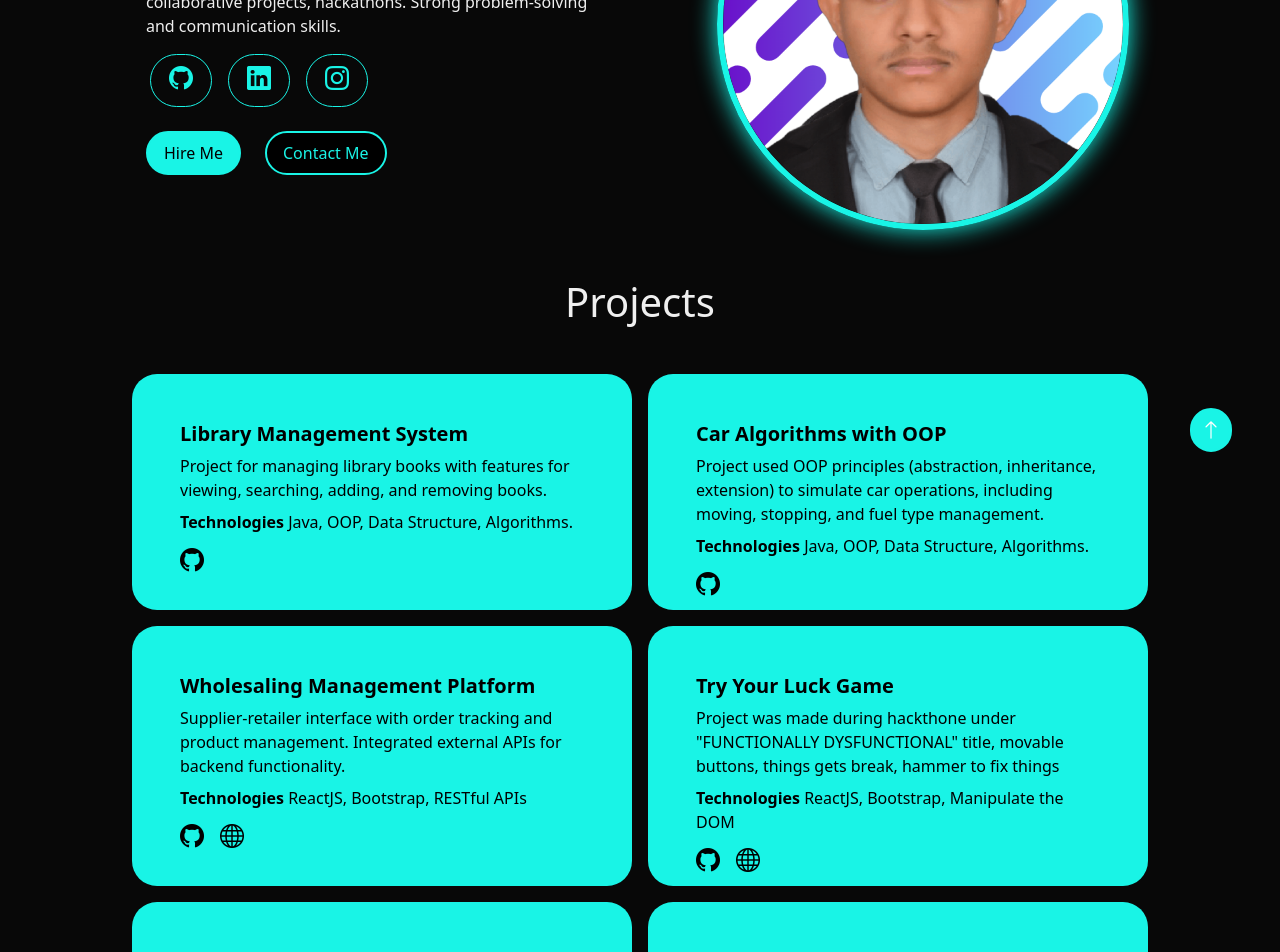
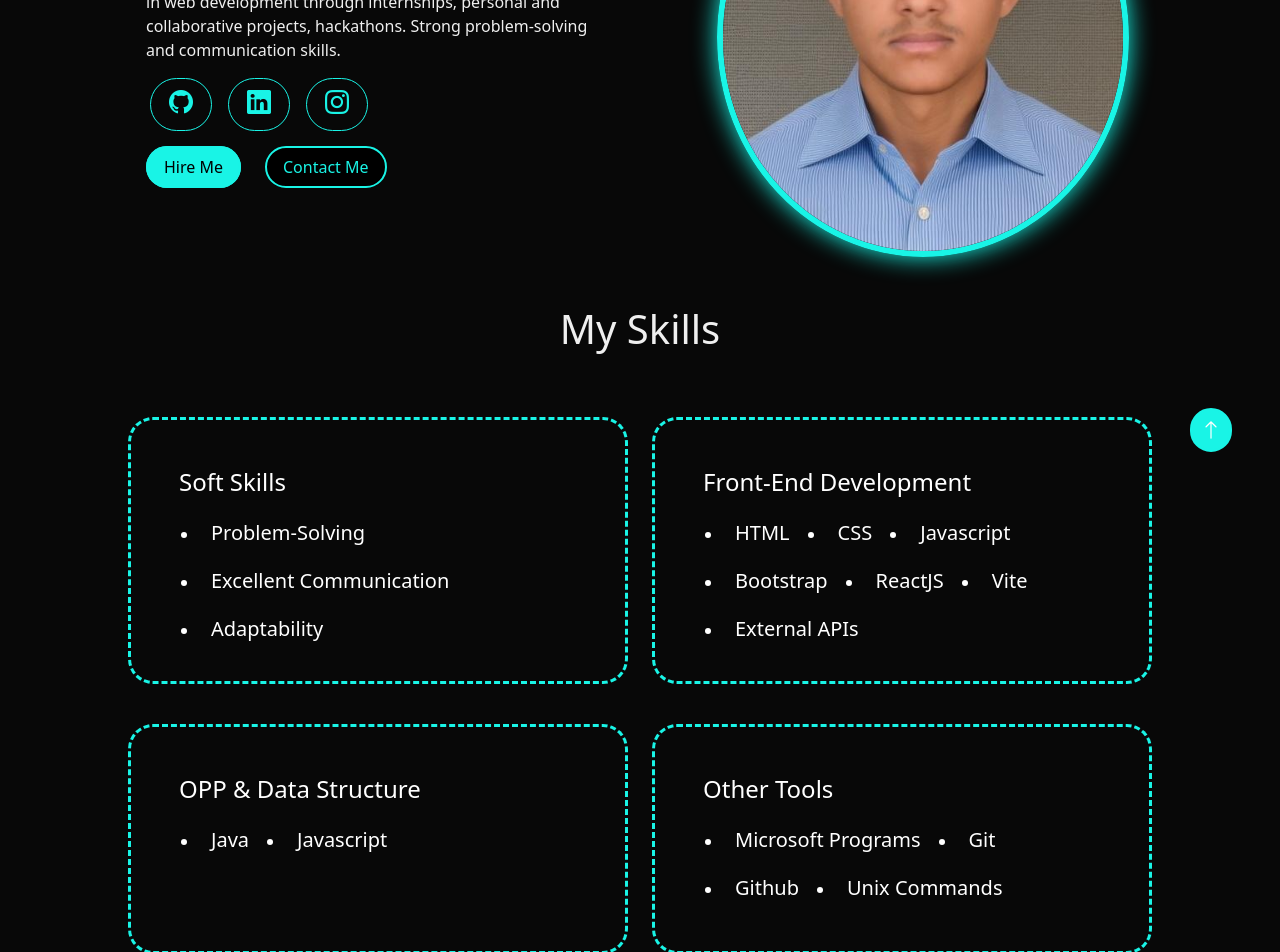
Before and after one commit to Ali-Alahdal/Portfolio, a React (Vite) app: page / in a window 1280 px wide. Shown: the part 300-1252 px from the top of the page. Built offline with nearby package versions, Linux system fonts and the light colour scheme.

Commit message:
Chnage image and skills

```diff
--- a/src/App.css
+++ b/src/App.css
@@ -57,7 +57,6 @@ html {
 
   0%{
     width: 200px;
-
   }
   50%{
       width: 0px;
--- a/src/App.jsx
+++ b/src/App.jsx
@@ -18,10 +18,7 @@ function App() {
         <Routes>
 
           <Route index path='/' element={<AboutMe />} />
-          <Route path='/education' element={<Education />} />
-          <Route path='/projects' element={<Projects />} />
-          <Route path='/experiences' element={<Experiences />} />
-          <Route path='/contact-me' element={<div>Contact Me</div>} />
+
         </Routes>
       </BrowserRouter>
 
--- a/src/components/content/AboutMe.jsx
+++ b/src/components/content/AboutMe.jsx
@@ -1,5 +1,5 @@
 import { useEffect, useState } from "react";
-import MyFace from "../../assets/MyFace.png";
+import MyFace from "../../assets/MyFace.jpeg";
 import Education from "./Education";
 import Experiences from "./Experiences";
 import Projects from "./Projects";
@@ -82,8 +82,8 @@ function AboutMe() {
                     </div>
 
                     <div className="mt-4">
-                        <button className="border-0 scale-shine  text-black me-4  rounded-pill hire-me p-2 ps-3 pe-3">Hire Me</button>
-                        <button className="border-0  scale-shine  rounded-pill contact-me p-2 ps-3 pe-3">Contact Me</button>
+                        <a href="#contactMe" className="border-0 scale-shine  text-black me-4  rounded-pill hire-me p-2 ps-3 pe-3 text-decoration-none" >Hire Me</a>
+                        <a href="#contactMe" className="border-0  scale-shine  rounded-pill contact-me p-2 ps-3 pe-3 text-decoration-none">Contact Me</a>
                     </div>
 
                 </section>
@@ -94,6 +94,11 @@ function AboutMe() {
             </div>
 
 
+
+            <div className="w-100 text-center mt-5">
+                <h1>My Skills</h1>
+            </div>
+            <Skills />
 
 
 
@@ -114,10 +119,7 @@ function AboutMe() {
             </div>
             <Experiences />
 
-            <div className="w-100 text-center mt-5">
-                <h1>My Skills</h1>
-            </div>
-            <Skills />
+
 
             <div className="w-100 text-center mt-5 mb-5">
                 <h1 className="mb-3">Reach Me</h1>
--- a/src/components/content/Skills.jsx
+++ b/src/components/content/Skills.jsx
@@ -1,9 +1,9 @@
 function Skills() {
     return (
         <section className="container-fluid mt-5" id="skills">
-            <div className="row row-cols-2 text-white m-auto gap-3 d-flex justify-content-center pb-5 ">
+            <div className="row row-cols-2 text-white m-auto gap-4 d-flex justify-content-center pb-5 gy-3">
 
-            <div className="skill-box col  p-5 pb-4 position-relative scale-shine" >
+            <div className="skill-box col  p-5 pb-4 position-relative scale-shine " >
                     <h4>Soft Skills</h4>
                     <ul className="d-flex row row-cols-auto gap-4 mt-4 ">
 
@@ -48,9 +48,15 @@ function Skills() {
                         <li className="">
                             <h5 className="mb-0">Bootstrap </h5>
                         </li>
+
                         <li className="">
                             <h5 className="mb-0">ReactJS </h5>
                         </li>
+
+                        <li className="">
+                            <h5 className="mb-0">Vite </h5>
+                        </li>
+
                         <li className="">
                             <h5 className="mb-0">External APIs </h5>
                         </li>
@@ -58,31 +64,7 @@ function Skills() {
                     </ul>
                 </div>
 
-                <div className="skill-box col  p-5 pb-2 position-relative scale-shine" >
-                    <h4>Back-End Development</h4>
-                    <ul className="d-flex row row-cols-auto gap-4 mt-4 ">
 
-                        <li className="">
-                            <h5 className="mb-0 ">ASP.NET MVC   </h5>
-
-                        </li>
-
-                         <li className="">
-                            <h5 className="mb-0"> SQL </h5>
-
-                        </li>
-
-                        <li className="">
-                            <h5 className="mb-0">MS SQL </h5>
-
-                        </li>
-
-                        <li className="">
-                            <h5 className="mb-0">C# </h5>
-                        </li>
-
-                    </ul>
-                </div>
 
                 <div className="skill-box col  p-5 pb-2 position-relative scale-shine" >
                     <h4>OPP & Data Structure</h4>
@@ -93,10 +75,6 @@ function Skills() {
 
                         </li>
 
-                         <li className="">
-                            <h5 className="mb-0"> C# </h5>
-
-                        </li>
 
                         <li className="">
                             <h5 className="mb-0">Javascript </h5>
@@ -124,7 +102,10 @@ function Skills() {
                             <h5 className="mb-0"> Github </h5>
 
                         </li>
+                        <li className="">
+                            <h5 className="mb-0"> Unix Commands </h5>
 
+                        </li>
 
                     </ul>
                 </div>
--- a/src/components/layout/Header.jsx
+++ b/src/components/layout/Header.jsx
@@ -22,6 +22,9 @@ function Header() {
                     <a href={"#aboutMe"}  className="li-hover pb-1">About Me </a>
                 </li>
 
+                <li className='me-3'>
+                    <a href={"#skills"}  className="li-hover pb-1"> Skills </a>
+                </li>
                 <li className='me-3 '>
                     <a href={"#projects"}  className="li-hover pb-1">Projects </a>
                 </li>
@@ -33,9 +36,7 @@ function Header() {
                 <li className='me-3 '>
                     <a href={"#experiences"}  className="li-hover pb-1">Experiences </a>
                 </li>
-                <li className='me-3'>
-                    <a href={"#skills"}  className="li-hover pb-1"> Skills </a>
-                </li>
+
                 <li className='me-3'>
                     <a href={"#contactMe"}  className="li-hover pb-1">Contact Me </a>
                 </li>
```
Also changed, not shown: src/assets/MyFace.jpeg (added), src/assets/MyFace.png (deleted).
